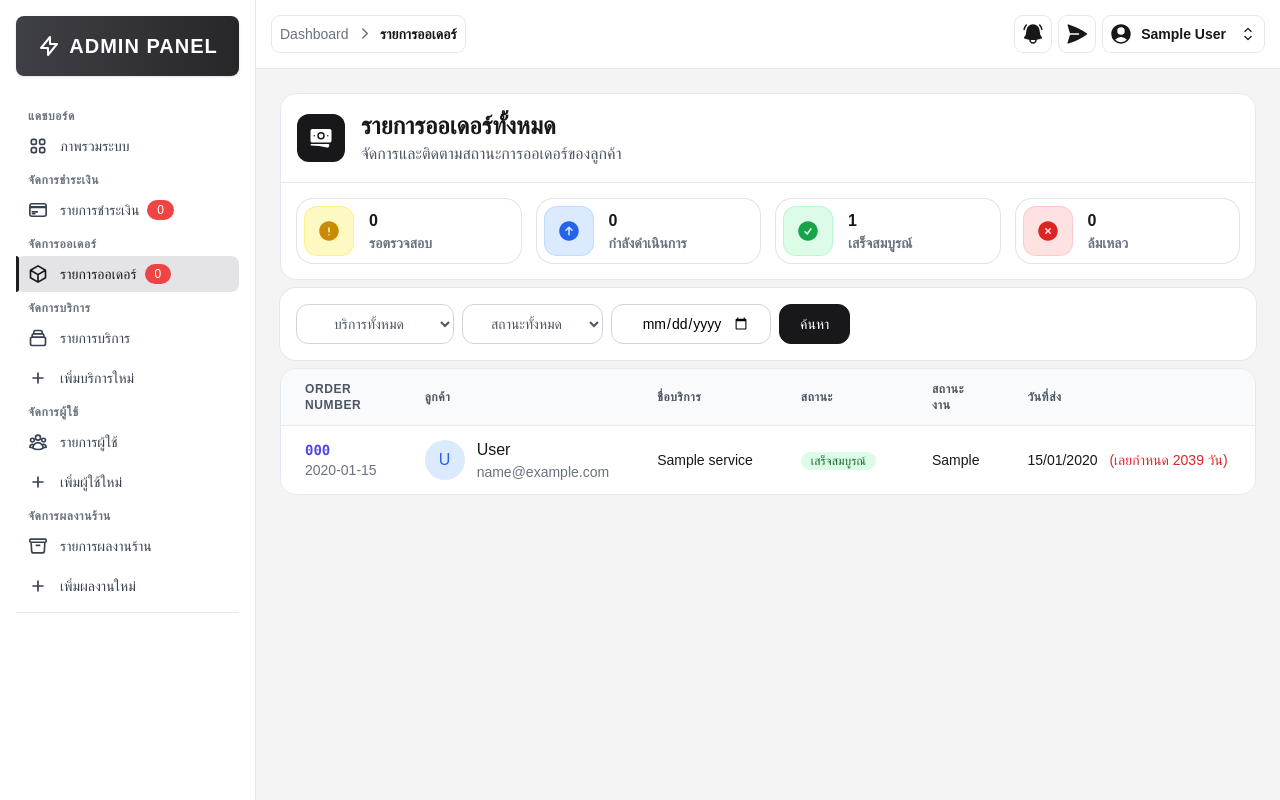
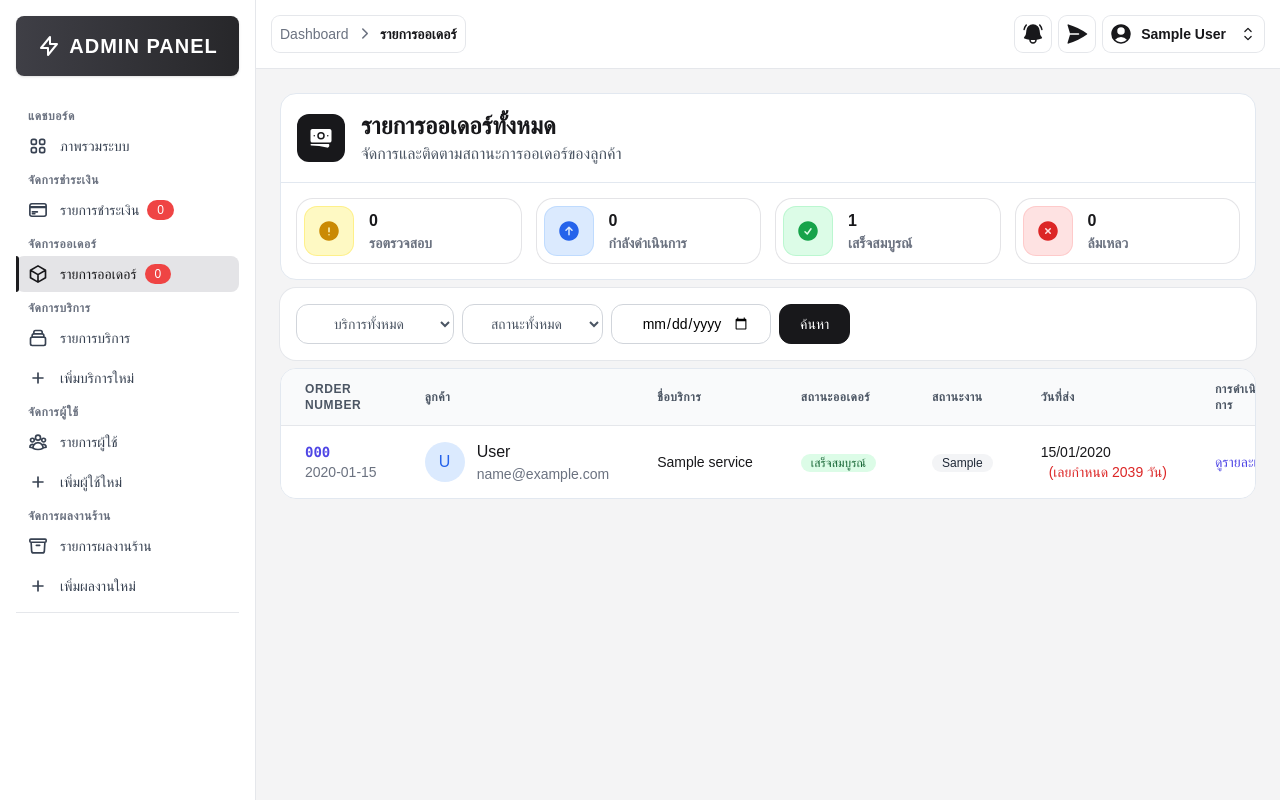
Before and after one commit to safwan-slh/graphic-design-project, a PHP site: page /admin/order_list.php in a window 1280 px wide. Run offline with PHP 8.4, Linux system fonts and the light colour scheme; the visitor is signed in with stand-in values (Sample User, id 1); tables that the repository leaves empty hold one stand-in row (values such as "Sample post"); some libraries are stand-ins or nearby versions; some web fonts are replaced.

Commit message:
เพิ่ม badge เวอร์ชันงาน, ปุ่มย้อนกลับในไฟล์ admin_navbar

```diff
--- a/src/admin/order_list.php
+++ b/src/admin/order_list.php
@@ -75,6 +75,20 @@ function getOrderStatusTH($status)
             return '<span class="bg-red-100 text-red-800 text-xs font-medium me-2 px-2.5 py-0.5 rounded-full">ยกเลิก</span>';
         default:
             return $status;
+    }
+}
+// ฟังก์ชันสำหรับแสดง badge สถานะเวอร์ชันงาน
+function getVersionBadge($version)
+{
+    switch ($version) {
+        case 'draft1':
+            return '<span class="bg-yellow-100 text-yellow-800 text-xs font-medium px-2.5 py-0.5 rounded-full">Draft 1</span>';
+        case 'draft2':
+            return '<span class="bg-blue-100 text-blue-800 text-xs font-medium px-2.5 py-0.5 rounded-full">Draft 2</span>';
+        case 'final':
+            return '<span class="bg-green-100 text-green-800 text-xs font-medium px-2.5 py-0.5 rounded-full">Final</span>';
+        default:
+            return '<span class="bg-gray-100 text-gray-800 text-xs font-medium px-2.5 py-0.5 rounded-full">' . htmlspecialchars($version) . '</span>';
     }
 }
 // ดึงจำนวนแต่ละสถานะ
@@ -243,18 +257,17 @@ foreach ($statuses as $st) {
                                 <th class="px-6 py-3 text-left text-xs font-semibold text-gray-600 uppercase tracking-wider">Order Number</th>
                                 <th class="px-6 py-3 text-left text-xs font-semibold text-gray-600 uppercase tracking-wider">ลูกค้า</th>
                                 <th class="px-6 py-3 text-left text-xs font-semibold text-gray-600 uppercase tracking-wider">ชื่อบริการ</th>
-                                <th class="px-6 py-3 text-left text-xs font-semibold text-gray-600 uppercase tracking-wider">สถานะ</th>
+                                <th class="px-6 py-3 text-left text-xs font-semibold text-gray-600 uppercase tracking-wider">สถานะออเดอร์</th>
                                 <th class="px-6 py-3 text-left text-xs font-semibold text-gray-600 uppercase tracking-wider">สถานะงาน</th>
                                 <th class="px-6 py-3 text-left text-xs font-semibold text-gray-600 uppercase tracking-wider">วันที่ส่ง</th>
-                                <th class="px-6 py-3 text-left text-xs font-semibold text-gray-600 uppercase tracking-wider">ประเภทชำระ</th>
-                                <th class="px-6 py-3 text-left text-xs font-semibold text-gray-600 uppercase tracking-wider">จำนวนเงิน</th>
                                 <th class="px-6 py-3 text-left text-xs font-semibold text-gray-600 uppercase tracking-wider">การดำเนินการ</th>
                             </tr>
                         </thead>
                         <tbody class="bg-white divide-y divide-gray-200">
                             <?php while ($order = $result->fetch_assoc()):
                                 // ดึงสถานะเวอร์ชันงานล่าสุดของแต่ละ order
-                                $versionSql = "SELECT version FROM work_files WHERE order_id = ? ORDER BY uploaded_at DESC LIMIT 1";
+                                $versionSql = "SELECT version FROM work_files WHERE order_id = ? ORDER BY
+                                CASE WHEN version = 'final' THEN 1 ELSE 2 END, uploaded_at DESC LIMIT 1";
                                 $versionStmt = $conn->prepare($versionSql);
                                 $versionStmt->bind_param("i", $order['order_id']);
                                 $versionStmt->execute();
@@ -285,14 +298,17 @@ foreach ($statuses as $st) {
                                         <?= getOrderStatusTH($order['status']) ?>
                                     </td>
                                     <td class="px-6 py-4 whitespace-nowrap text-sm">
-                                        <?= htmlspecialchars($currentVersion) ?>
+                                        <?= $currentVersion === 'ยังไม่มีไฟล์' ? '<span class="bg-gray-100 text-gray-400 text-xs font-medium px-2.5 py-0.5 rounded-full">ยังไม่มีไฟล์</span>' : getVersionBadge($currentVersion) ?>
                                     </td>
                                     <td class="px-6 py-4 whitespace-nowrap text-sm">
                                         <?php
                                         $deadline = $order['due_date'] ?? '';
                                         if ($deadline):
                                         ?>
+                                            <div class="">
                                                 <span><?= htmlspecialchars(date('d/m/Y', strtotime($deadline))) ?></span>
+                                            </div>
+                                            <div class="">
                                                 <?php
                                                 $now = new DateTime();
                                                 $due = new DateTime($deadline);
@@ -309,12 +325,7 @@ foreach ($statuses as $st) {
                                             <?php else: ?>
                                                 <span class="text-gray-400">-</span>
                                             <?php endif; ?>
-                                    </td>
-                                    <td class="px-6 py-4 whitespace-nowrap text-sm">
-                                        <?= $order['payment_type'] == 'full' ? 'เต็มจำนวน' : 'ครึ่งหนึ่ง' ?>
-                                    </td>
-                                    <td class="px-6 py-4 whitespace-nowrap text-sm">
-                                        <?= $order['amount'] !== null ? number_format($order['amount'], 2) : '-' ?>
+                                            </div>
                                     </td>
                                     <td class="px-6 py-4 whitespace-nowrap text-sm">
                                         <a href="order_detail.php?id=<?= htmlspecialchars($order['order_id']) ?>" class="text-indigo-600 hover:text-indigo-900 font-medium">ดูรายละเอียด</a>
--- a/src/includes/admin_navbar.php
+++ b/src/includes/admin_navbar.php
@@ -25,6 +25,13 @@ $fullname = $_SESSION['fullname'] ?? '';
     <div class="flex items-center justify-between bg-white p-4 sticky top-0 z-10 border-b border-gray-200">
         <div class="flex items-center justify-between w-full">
             <div class="flex items-center space-x-4">
+                <?php if (isset($breadcrumb) && is_array($breadcrumb) && count($breadcrumb) > 2): ?>
+                    <button class="p-1.5 text-gray-800 hover:bg-zinc-100 rounded-lg cursor-pointer hover:text-gray-800 ring-1 ring-gray-200 transition-all duration-300 ease-in-out hover:scale-105" onclick="window.history.back()">
+                    <svg xmlns="http://www.w3.org/2000/svg" viewBox="0 0 24 24" fill="currentColor" class="w-6 h-6">
+                        <path fill-rule="evenodd" d="M11.03 3.97a.75.75 0 0 1 0 1.06l-6.22 6.22H21a.75.75 0 0 1 0 1.5H4.81l6.22 6.22a.75.75 0 1 1-1.06 1.06l-7.5-7.5a.75.75 0 0 1 0-1.06l7.5-7.5a.75.75 0 0 1 1.06 0Z" clip-rule="evenodd" />
+                    </svg>
+                </button>
+                <?php endif; ?>
                 <!-- Breadcrumb -->
                 <nav class="text-sm text-gray-500 p-1 rounded-lg ring-1 ring-gray-200 transition-all duration-300 ease-in-out hover:scale-105">
                     <ol class="list-none p-0 inline-flex">
```
Lines whose indentation alone changed are shown as unchanged.
